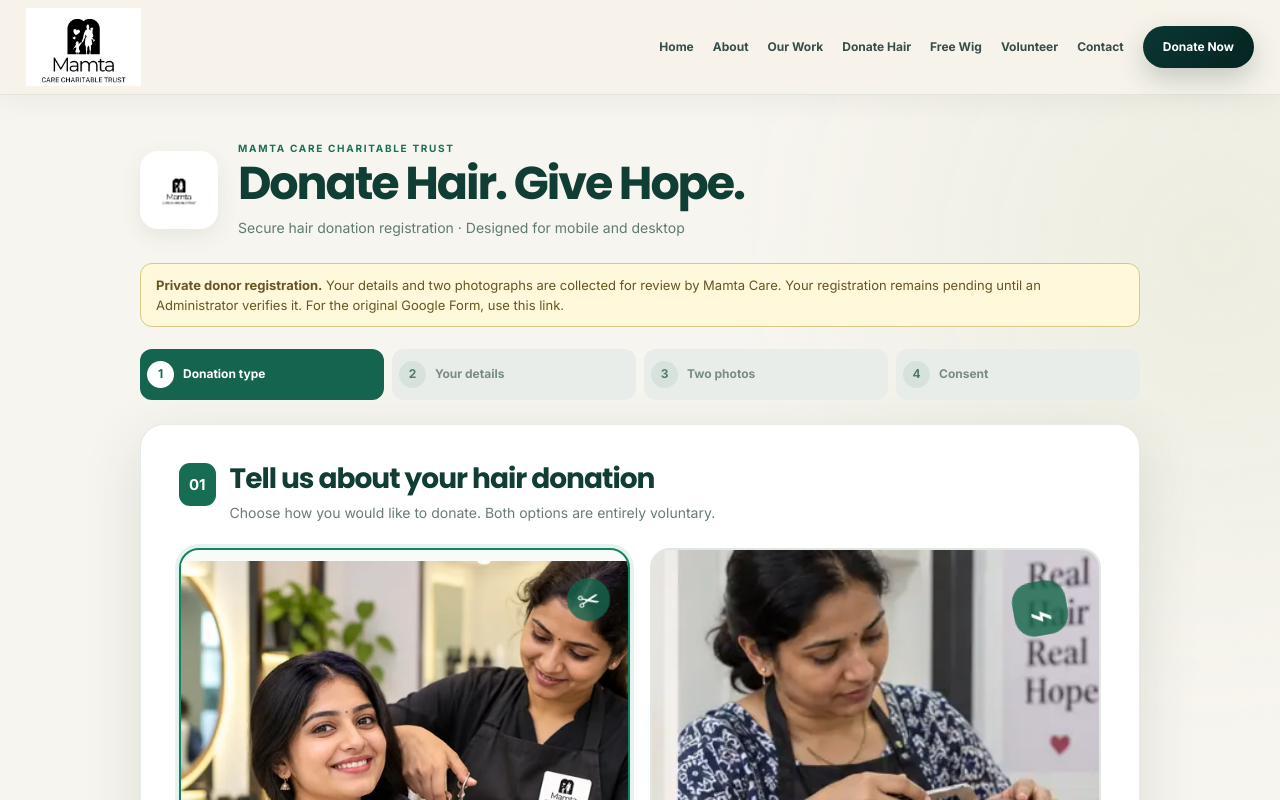
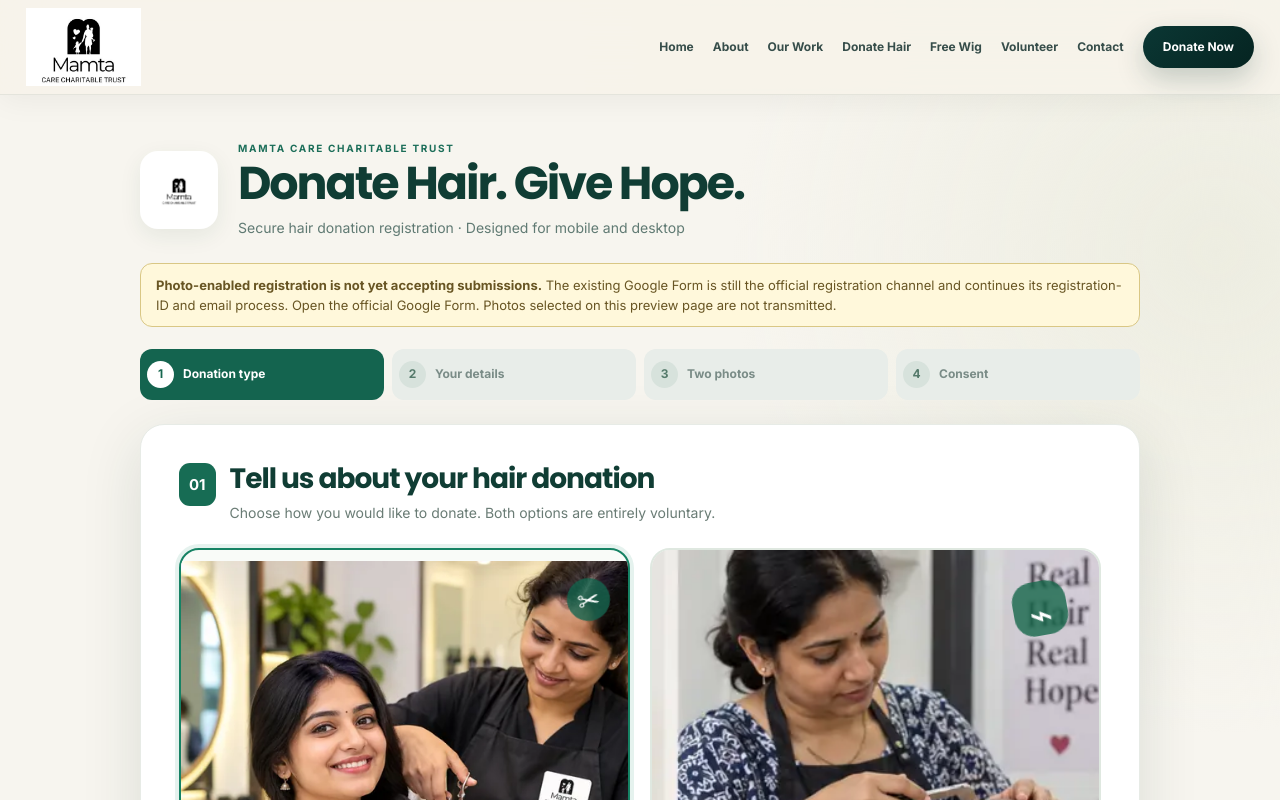
Before and after one commit to mamtacarecharitabletrust/mamta-care-website, a React (Vite) app: page /hair-registration in a window 1280 px wide. Shown: the top 800 px of the page. Built offline with nearby package versions, Linux system fonts and the light colour scheme.

Commit message:
Clarify Google Form fallback and prevent misleading photo submission claims

```diff
--- a/src/HairDonationRegistration.jsx
+++ b/src/HairDonationRegistration.jsx
@@ -104,6 +104,7 @@
     if (attempted.current || submitting) return;
     setSubmitting(true); setError(""); setUploadState("Submitting your registration securely");
     try {
+      throw new Error("Website photo registration is not active. Use the official Google Form above; your photos have not been uploaded.");
       const token = window.turnstile?.getResponse?.(widgetId.current);
       if (!token) throw new Error("Complete the security check before submitting.");
       const body = new FormData();
@@ -139,7 +140,7 @@
         <h1>Donate Hair. Give Hope.</h1>
         <p>Secure hair donation registration · Designed for mobile and desktop</p>
       </div></div>
-      <div className="mchr-preview-warning"><strong>Private donor registration.</strong> Your details and two photographs are collected for review by Mamta Care. Your registration remains pending until an Administrator verifies it. For the original Google Form, <a href="https://forms.gle/VpKSKJoichRqyTvH9" target="_blank" rel="noreferrer">use this link</a>.</div>
+      <div className="mchr-preview-warning" role="status"><strong>Photo-enabled registration is not yet accepting submissions.</strong> The existing Google Form is still the official registration channel and continues its registration-ID and email process. <a href="https://forms.gle/VpKSKJoichRqyTvH9" target="_blank" rel="noreferrer">Open the official Google Form</a>. Photos selected on this preview page are not transmitted.</div>
       {finished ? <section className="mchr-panel mchr-success" aria-live="polite">
         <span className="mchr-success-icon">✓</span><h2>Registration received</h2>
         <p>Your reference number: <strong>{testResult?.registration_id}</strong>. Your two photographs were submitted for private Administrator review. The official registration ID and any confirmation emails will follow the Trust’s verification process.</p>
@@ -212,7 +213,7 @@
             {error && <p role="alert" className="mchr-error">{error}</p>}
             <div className="mchr-footer-actions">
               <button type="button" className="mchr-secondary" onClick={() => step === 1 ? null : (setStep(step - 1), setError(""))} disabled={step === 1}>Back</button>
-              <button type="button" className="mchr-primary" onClick={next} disabled={submitting || attempted.current}>{submitting ? "Submitting securely…" : step === 4 ? "Submit hair donation registration" : "Continue →"}</button>
+              <button type="button" className="mchr-primary" onClick={next} disabled={submitting || attempted.current}>{submitting ? "Submitting securely…" : step === 4 ? "Registration not yet enabled" : "Continue →"}</button>
             </div>
           </motion.section>
         </AnimatePresence>
```
